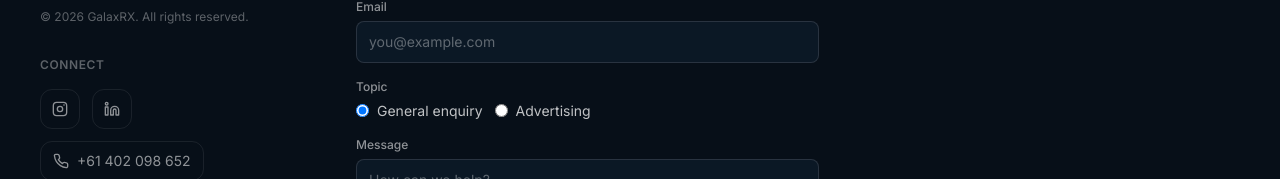
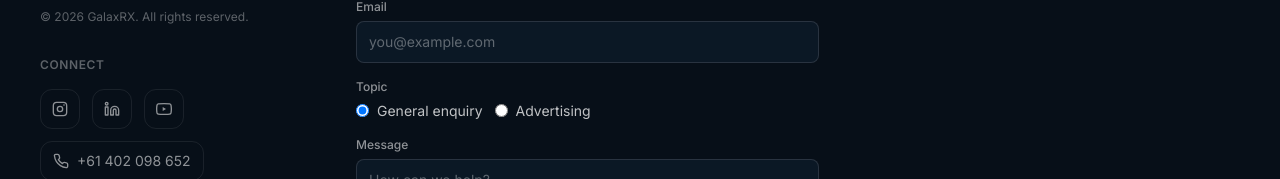
Before and after one commit to galaxrx/galaxrx-marketplace, a Next.js app: page / in a window 1280 px wide. Shown: the part 7835-8014 px from the top of the page. Built offline with nearby package versions, Linux system fonts and the light colour scheme; no server answers.

Commit message:
Footer: add YouTube social icon and channel link.
Add a YouTube icon to the landing footer Connect section and centralize the channel URL in platform config for easy override via env.

```diff
--- a/app/page.tsx
+++ b/app/page.tsx
@@ -753,6 +753,18 @@ export default function HomePage() {
                       <circle cx="4" cy="4" r="2" />
                     </svg>
                   </a>
+                  <a
+                    href={PLATFORM.youtubeUrl}
+                    target="_blank"
+                    rel="noopener noreferrer"
+                    className="inline-flex h-10 w-10 items-center justify-center rounded-xl border border-white/[0.08] text-white/55 transition-colors hover:border-gold/30 hover:text-gold"
+                    aria-label="GalaxRX on YouTube"
+                  >
+                    <svg className="h-4 w-4" viewBox="0 0 24 24" fill="none" stroke="currentColor" strokeWidth="2" strokeLinecap="round" strokeLinejoin="round" aria-hidden>
+                      <path d="M22.54 6.42a2.78 2.78 0 0 0-1.95-1.96C18.88 4 12 4 12 4s-6.88 0-8.59.46A2.78 2.78 0 0 0 1.46 6.42 29 29 0 0 0 1 12a29 29 0 0 0 .46 5.58 2.78 2.78 0 0 0 1.95 1.96C5.12 20 12 20 12 20s6.88 0 8.59-.46a2.78 2.78 0 0 0 1.95-1.96A29 29 0 0 0 23 12a29 29 0 0 0-.46-5.58z" />
+                      <path d="m10 15 5-3-5-3z" fill="currentColor" stroke="none" />
+                    </svg>
+                  </a>
                   {CONTACT_TEL ? (
                     <a
                       href={`tel:${CONTACT_TEL}`}
--- a/lib/platform.ts
+++ b/lib/platform.ts
@@ -18,6 +18,9 @@ export const PLATFORM = {
   /** GalaxRX company page on LinkedIn */
   linkedinUrl:
     process.env.NEXT_PUBLIC_LINKEDIN_URL?.trim() || "https://www.linkedin.com/company/galaxrx/",
+  /** GalaxRX YouTube channel */
+  youtubeUrl:
+    process.env.NEXT_PUBLIC_YOUTUBE_URL?.trim() || "https://www.youtube.com/channel/UCcdz1tIZWvOlSoznkj69H3g",
   abn: process.env.NEXT_PUBLIC_PLATFORM_ABN ?? "",
   // EFT / Direct deposit (for members to pay invoices or top-up)
   eft: {
```
